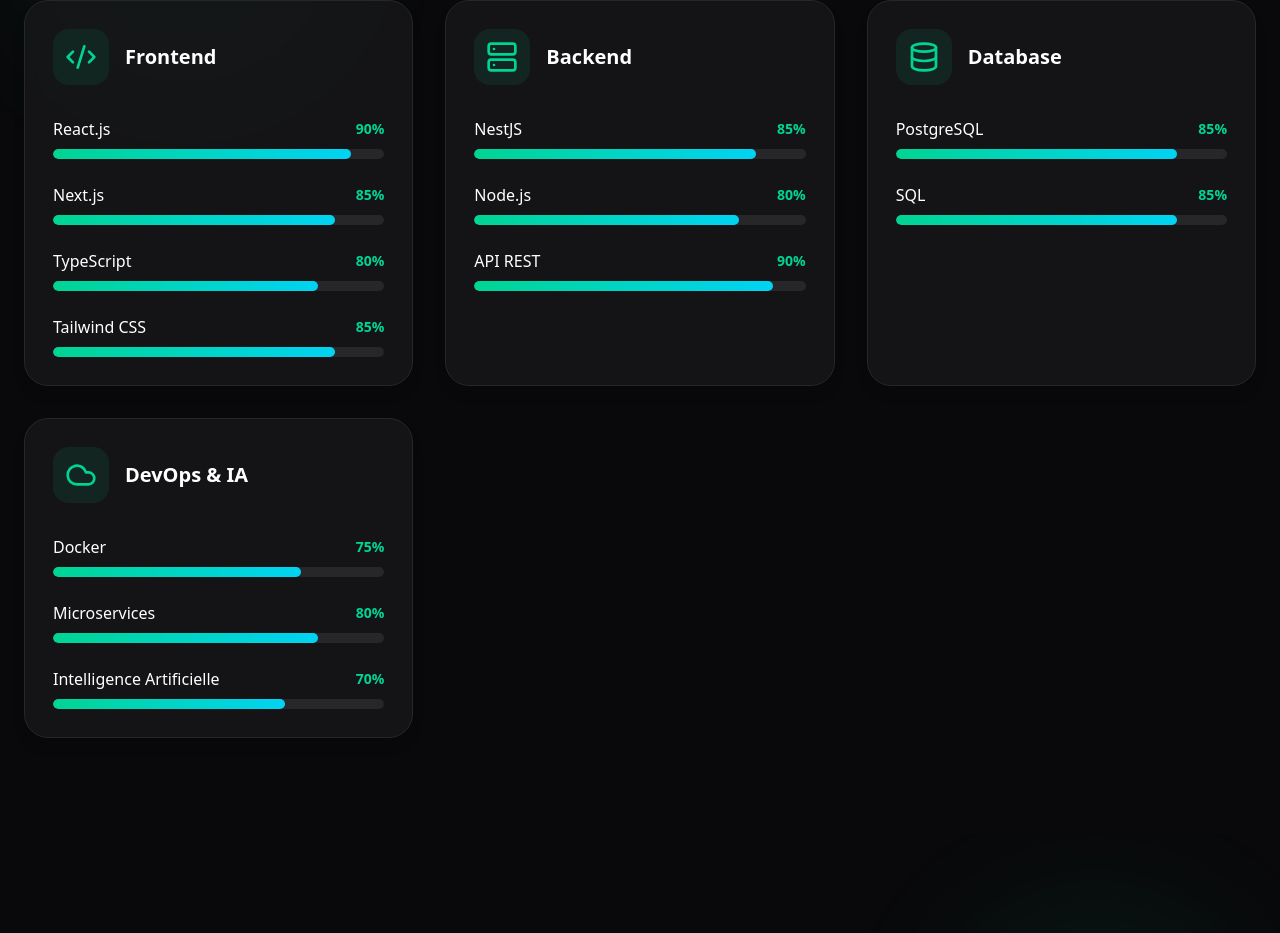
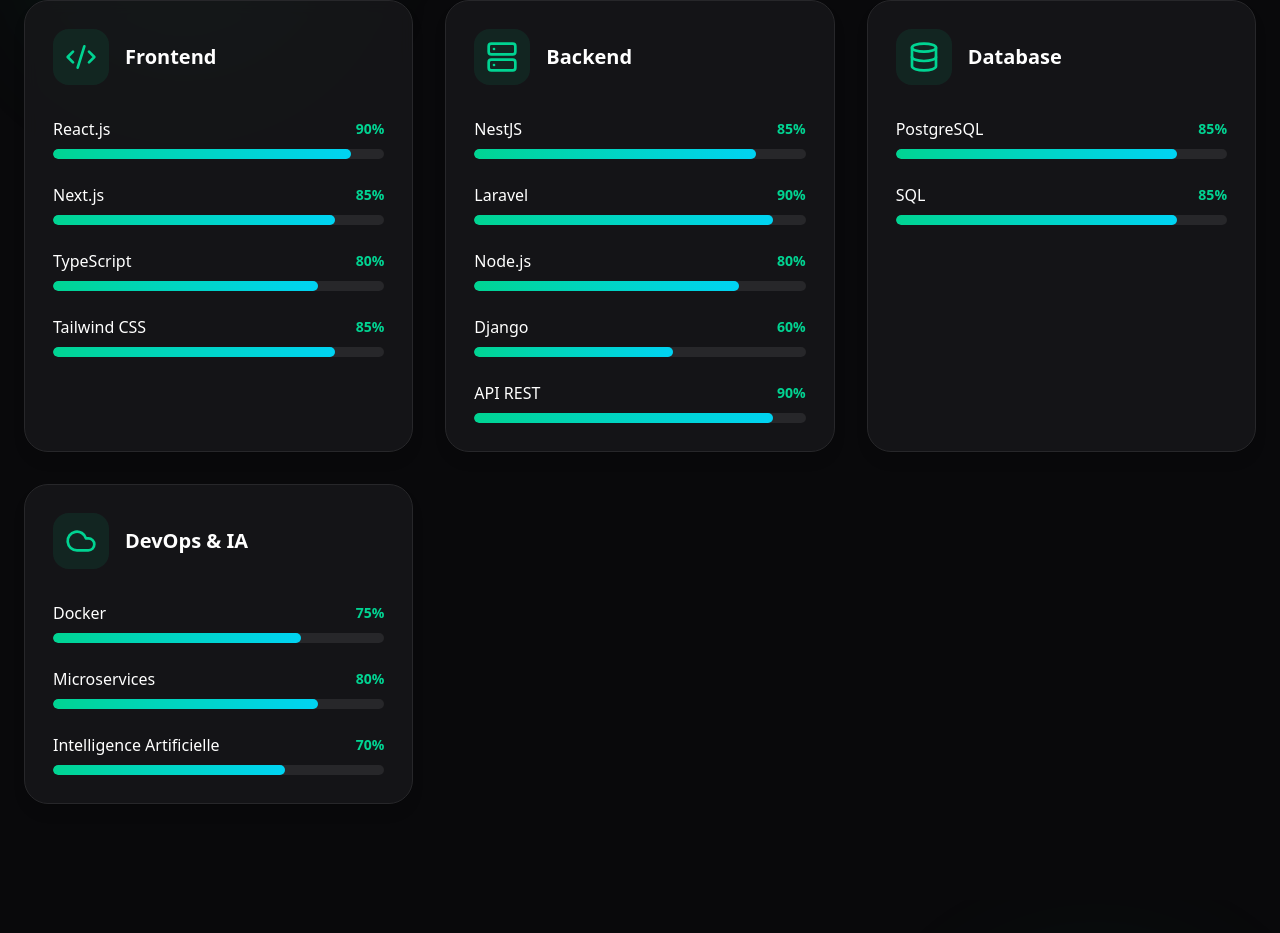
Before and after one commit to mylifepro/portofolio, a React (Vite) app: page / in a window 1280 px wide. Shown: the part 5111-6044 px from the top of the page. Built offline with nearby package versions, Linux system fonts and the light colour scheme.

Commit message:
lien de projet

```diff
--- a/src/data/projects.ts
+++ b/src/data/projects.ts
@@ -20,7 +20,13 @@
         ],
 
     github:
-      "https://github.com/mylifepro",
+      "https://github.com/mylifepro/CONSULTATION",
+
+
+
+    demo:
+      "https://github.com/mylifepro/CONSULTATION",
+
 
 
     category:
@@ -46,7 +52,7 @@
     ],
 
     github:
-      "https://github.com/mylifepro",
+      "https://github.com/mylifepro/Gestion_etudiant/tree/main/front",
 
     demo:
       "https://gestion-etudiant-zeta.vercel.app/",
@@ -73,7 +79,7 @@
     ],
 
     github:
-      "https://github.com/mylifepro",
+      "https://github.com/mylifepro/portofolio",
 
     demo:
       "https://rochel-portfolio.vercel.app/",
--- a/src/data/skills.ts
+++ b/src/data/skills.ts
@@ -58,8 +58,16 @@
       level:85
     },
     {
+      name:"Laravel",
+      level:90
+    },
+    {
       name:"Node.js",
       level:80
+    },
+    {
+      name:"Django",
+      level:60
     },
     {
       name:"API REST",
```
